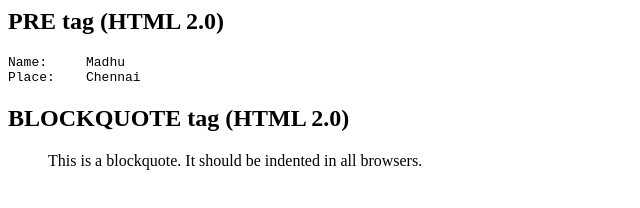
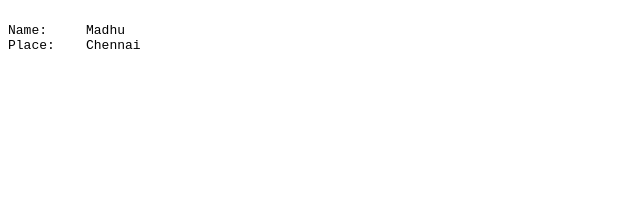
Before and after one commit to MADHUMITHA-SURESHKUMAR/html, a plain HTML site: page index.html in a window 1280 px wide. Shown: the whole page, without its empty margins (0-640 px from the left). Drawn offline with Linux system fonts and the light colour scheme.

Commit message:
Update index.html

```diff
--- a/index.html
+++ b/index.html
@@ -1,17 +1,10 @@
-<!DOCTYPE HTML PUBLIC "-//IETF//DTD HTML 2.0//EN">
 <html>
 <body>
+<pre>
 
-<h2>PRE tag (HTML 2.0)</h2>
-<pre>
 Name:     Madhu
 Place:    Chennai
 </pre>
 
-<h2>BLOCKQUOTE tag (HTML 2.0)</h2>
-<blockquote>
-This is a blockquote. It should be indented in all browsers.
-</blockquote>
-
 </body>
 </html>
```
